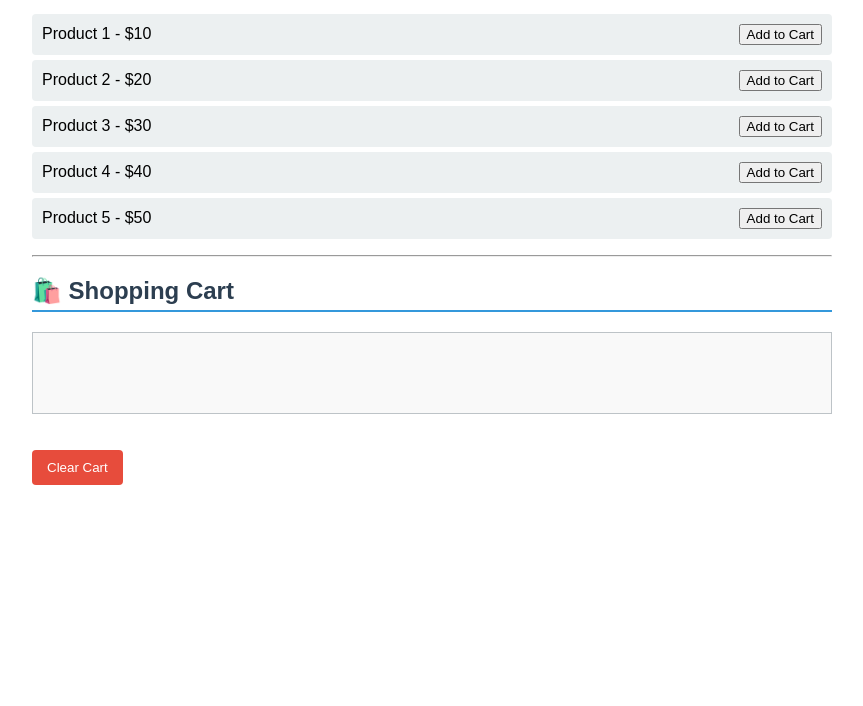
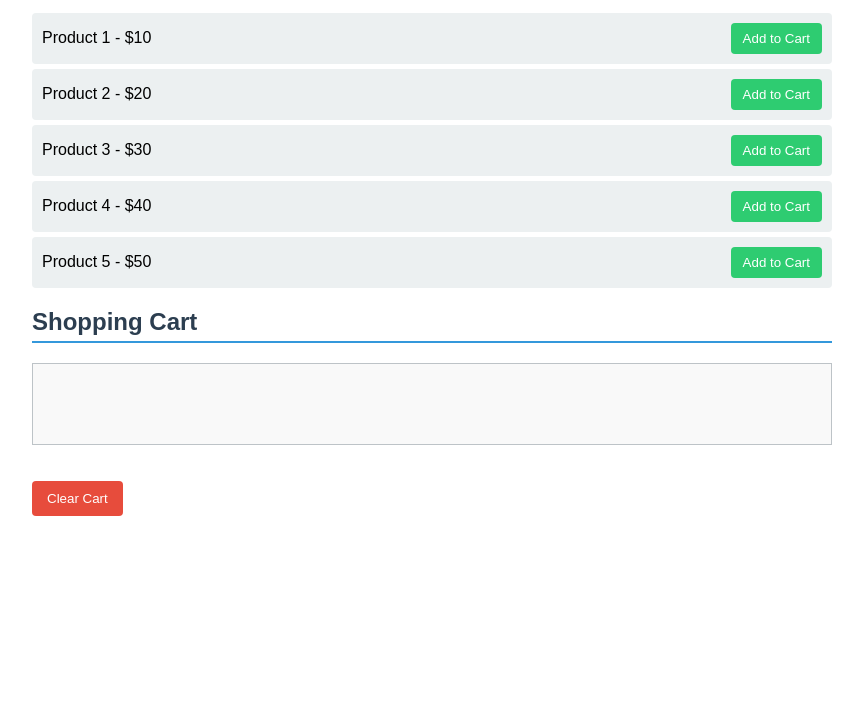
Before and after one commit to acciojob/shopping-cart-sessions-SoumyadipBasak, a website: page main.html in a window 1280 px wide. Shown: the part 94-800 px from the top of the page, without its empty margins (208-1071 px from the left). Drawn offline with Linux system fonts and the light colour scheme.

Commit message:
created a submission

```diff
--- a/main.html
+++ b/main.html
@@ -7,18 +7,14 @@
   <link rel="stylesheet" href="styles.css" />
 </head>
 <body>
-    <h1>🛒 Products</h1>
-    <ul id="product-list">
-      </ul>
+  <h1>Products</h1>
+  <ul id="product-list"></ul>
 
-    <hr />
-
-    <h2>🛍️ Shopping Cart</h2>
-    <ul id="cart-list">
-      </ul>
+  <h2>Shopping Cart</h2>
+  <ul id="cart-list"></ul>
 
   <button id="clear-cart-btn">Clear Cart</button>
 
-    <script type="text/javascript" src="./script.js"></script>
+  <script src="script.js"></script>
 </body>
 </html>
--- a/script.js
+++ b/script.js
@@ -1,7 +1,3 @@
-// ----------------------------
-//  Shopping Cart Application
-// ----------------------------
-
 // Product data
 const products = [
   { id: 1, name: "Product 1", price: 10 },
@@ -11,79 +7,71 @@ const products = [
   { id: 5, name: "Product 5", price: 50 },
 ];
 
-// DOM elements
+// DOM Elements
 const productList = document.getElementById("product-list");
 const cartList = document.getElementById("cart-list");
 const clearCartBtn = document.getElementById("clear-cart-btn");
 
-// sessionStorage key
 const CART_KEY = "cart";
 
-// --- Load Cart ---
+// --- Session Storage Utilities ---
 function loadCart() {
   const data = sessionStorage.getItem(CART_KEY);
   return data ? JSON.parse(data) : [];
 }
 
-// --- Save Cart ---
 function saveCart(cart) {
   sessionStorage.setItem(CART_KEY, JSON.stringify(cart));
 }
 
-// --- Render Products ---
+// --- Render Functions ---
 function renderProducts() {
   productList.innerHTML = "";
-  products.forEach((p) => {
+  products.forEach(product => {
     const li = document.createElement("li");
     li.innerHTML = `
-      ${p.name} - $${p.price}
-      <button class="add-btn" data-id="${p.id}">Add to Cart</button>
+      ${product.name} - $${product.price}
+      <button class="add-to-cart-btn" data-id="${product.id}">Add to Cart</button>
     `;
     productList.appendChild(li);
   });
 }
 
-// --- Render Cart ---
 function renderCart() {
   const cart = loadCart();
   cartList.innerHTML = "";
-  cart.forEach((item) => {
+  cart.forEach(item => {
     const li = document.createElement("li");
     li.textContent = `${item.name} ($${item.price})`;
     cartList.appendChild(li);
   });
 }
 
-// --- Add to Cart ---
+// --- Cart Management ---
 function addToCart(productId) {
-  const product = products.find((p) => p.id === productId);
+  const product = products.find(p => p.id === productId);
   if (!product) return;
 
   const cart = loadCart();
-  cart.push(product);
+  cart.push({ id: product.id, name: product.name, price: product.price });
   saveCart(cart);
   renderCart();
 }
 
-// --- Clear Cart ---
 function clearCart() {
   saveCart([]);
   renderCart();
 }
 
 // --- Event Listeners ---
-if (productList) {
 productList.addEventListener("click", (e) => {
-    if (e.target.classList.contains("add-btn")) {
+  if (e.target.classList.contains("add-to-cart-btn")) {
     const id = parseInt(e.target.dataset.id);
     addToCart(id);
   }
 });
-}
 
-if (clearCartBtn) {
 clearCartBtn.addEventListener("click", clearCart);
-}
 
 // --- Initial Render ---
 renderProducts();
--- a/styles.css
+++ b/styles.css
@@ -12,7 +12,7 @@ h1, h2 {
 }
 
 #product-list {
-  list-style-type: none; /* Remove bullet points */
+  list-style-type: none;
   padding: 0;
 }
 
@@ -41,11 +41,11 @@ h1, h2 {
 }
 
 #cart-list {
-  list-style-type: disc; /* Use standard bullet points for the cart */
+  list-style-type: disc;
   padding-left: 20px;
   border: 1px solid #bdc3c7;
   padding: 15px;
-  min-height: 50px; /* Ensure cart area is visible even when empty */
+  min-height: 50px;
   background-color: #f9f9f9;
 }
 
```
Lines whose indentation alone changed are shown as unchanged.
